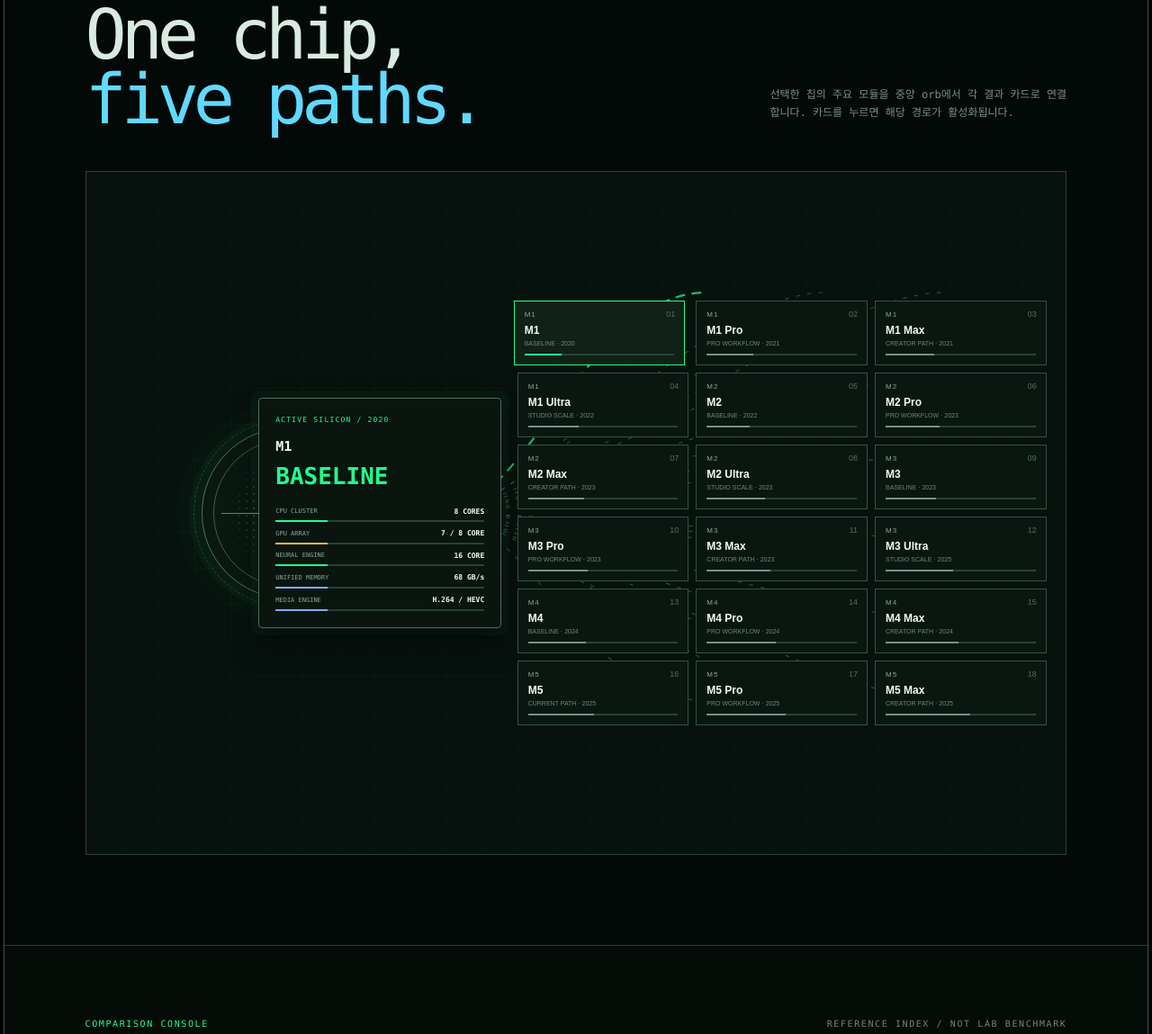
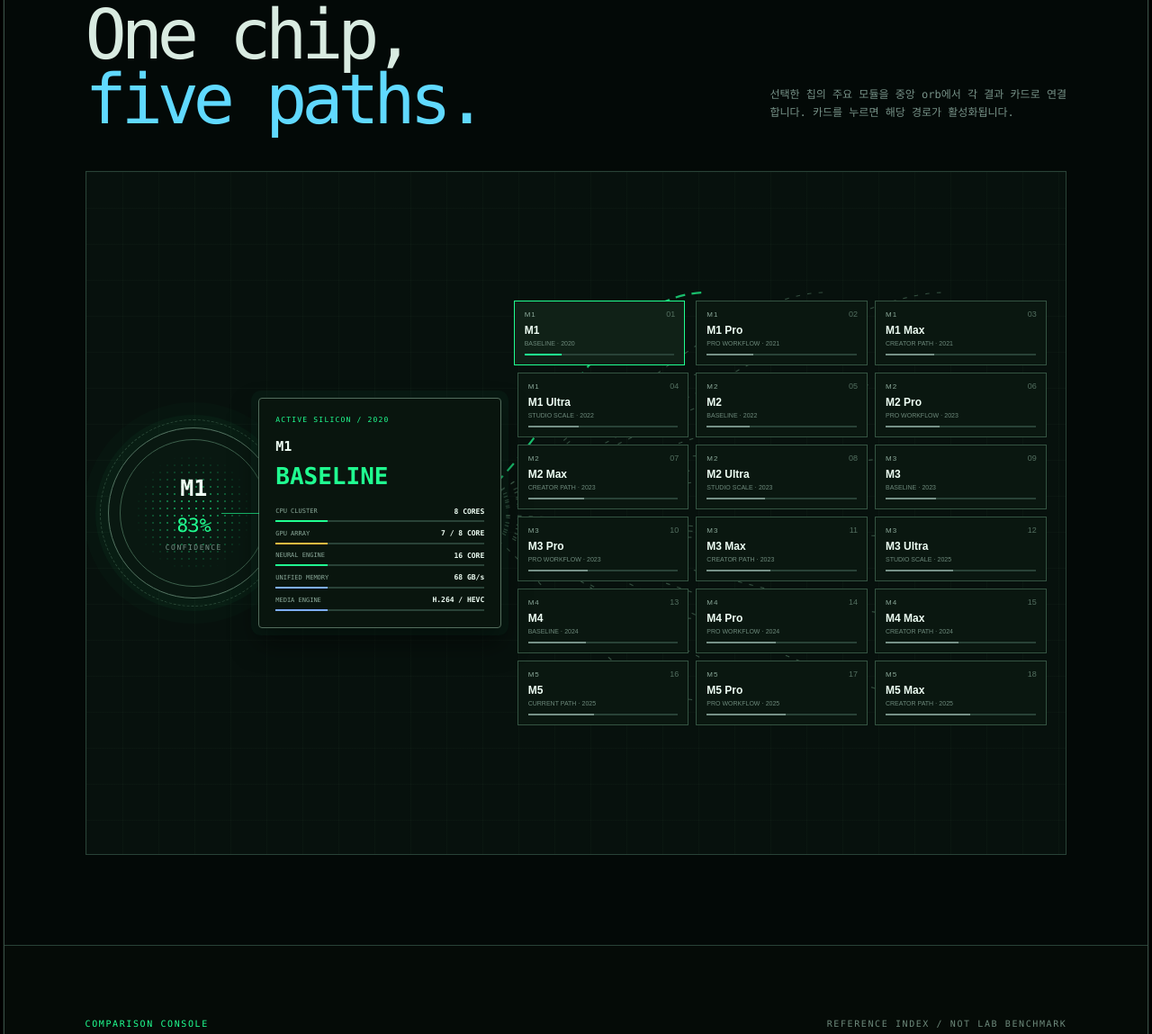
Before and after one commit to dogebi/macsilcon, a website built with Vite: page index.html in a window 1280 px wide. Shown: the part 3234-4383 px from the top of the page at 90% size. Built offline with nearby package versions, Linux system fonts and the light colour scheme.

Commit message:
Arrange Map 레이어와 노드 간격 정리

```diff
--- a/styles.css
+++ b/styles.css
@@ -79,3 +79,5 @@ body:before { content:""; position:fixed; inset:0; z-index:30; pointer-events:no
 .scene-image-frame:before { background:none; border:0; }
 .knowledge-map-widget { min-height:760px; }.knowledge-map-widget .map-detail { left:30%; }.knowledge-map-widget .map-cards { right:2%; width:54%; }
 @media(max-width:900px) { .knowledge-map-widget { min-height:1030px; }.map-orb { top:105px; }.knowledge-map-widget .map-detail { left:50%; top:325px; width:min(270px,calc(100% - 28px)); }.map-cards { inset:510px 14px 14px; width:auto; display:grid; grid-template-columns:repeat(2,minmax(0,1fr)); gap:8px; }.model-map-card { position:relative; inset:auto; min-height:70px; }.map-wires { opacity:.2; transform:translateY(-70px) scale(.9); transform-origin:top center; } }
+.knowledge-map-widget { isolation:isolate; }.knowledge-map-widget .map-wires { z-index:0; }.knowledge-map-widget .map-orb { left:11%; z-index:3; }.knowledge-map-widget .map-detail { left:30%; z-index:3; }.knowledge-map-widget .map-cards { z-index:2; }.knowledge-map-widget .model-map-card { z-index:2; }
+@media(max-width:900px) { .knowledge-map-widget .map-orb { left:50%; z-index:3; }.knowledge-map-widget .map-detail { left:50%; z-index:3; }.knowledge-map-widget .map-cards { z-index:2; } }
```
